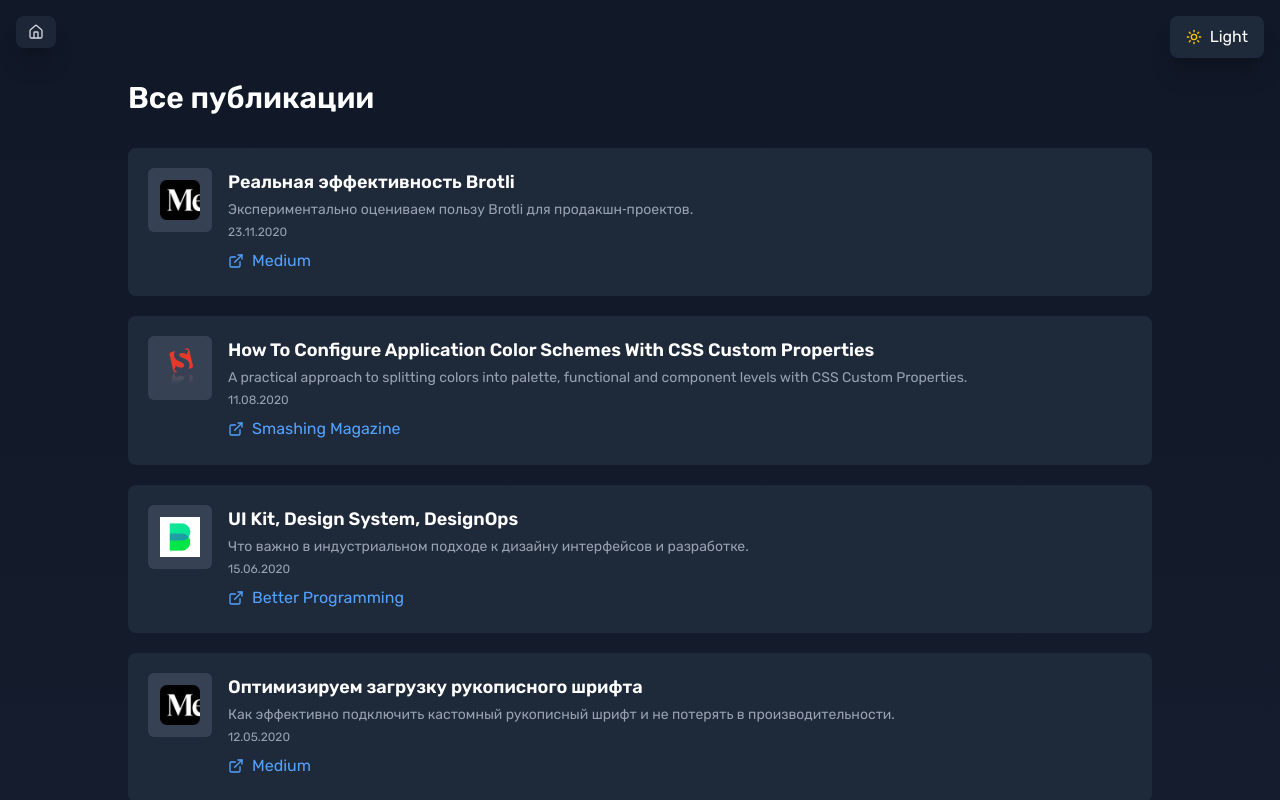
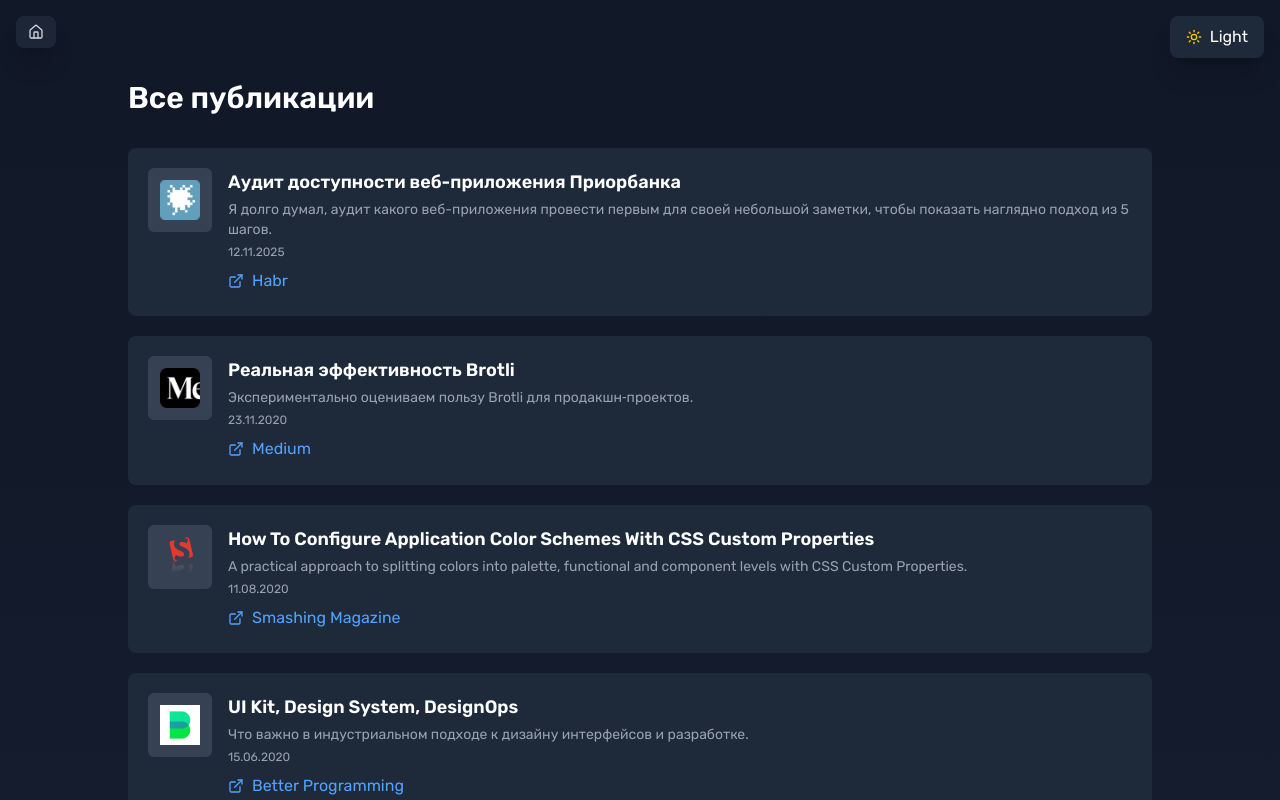
Before and after one commit to archik408/nextjs-cv, a Next.js app: page /blog in a window 1280 px wide. Shown: the top 800 px of the page. Built offline with nearby package versions, Linux system fonts and the light colour scheme.

Commit message:
feat: added one more publication

```diff
--- a/constants/blog.ts
+++ b/constants/blog.ts
@@ -9,6 +9,15 @@ type Post = {
 };
 
 export const posts: Post[] = [
+  {
+    title: 'Аудит доступности веб-приложения Приорбанка',
+    excerpt:
+      'Я долго думал, аудит какого веб-приложения провести первым для своей небольшой заметки, чтобы показать наглядно подход из 5 шагов.',
+    href: 'https://habr.com/ru/articles/965834/',
+    image: '/icons/habr.png',
+    source: 'Habr',
+    date: '2025-11-12',
+  },
   {
     title: 'Реальная эффективность Brotli',
     excerpt: 'Экспериментально оцениваем пользу Brotli для продакшн‑проектов.',
```
